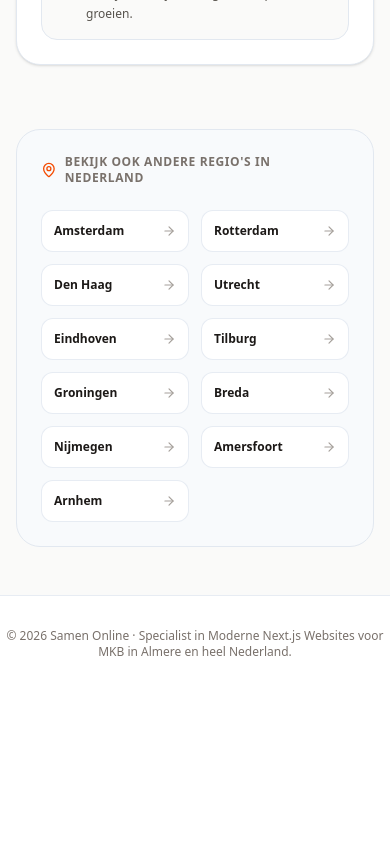
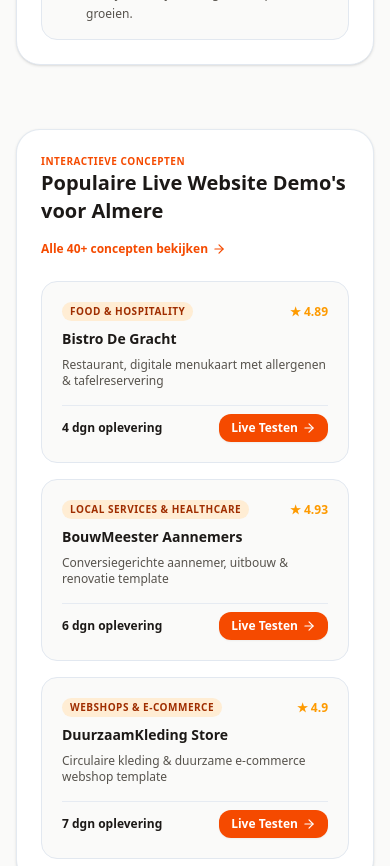
Before and after one commit to samenonline-web/samenonline-web.github.io, a Next.js app: page /locaties/almere in a window 390 px wide. Shown: the part 7980-8846 px from the top of the page. Before the commit the page ends 8672 px from the top, so only its background shows below. Built offline with nearby package versions, Linux system fonts and the light colour scheme.

Commit message:
feat(seo): feature direct live interactive demo cards on all 12 city pages with city personalization

```diff
--- a/app/locaties/[stad]/page.tsx
+++ b/app/locaties/[stad]/page.tsx
@@ -2,6 +2,7 @@ import { notFound } from 'next/navigation';
 import type { Metadata } from 'next';
 import Link from 'next/link';
 import { CITIES_DATA } from '../../../src/data/cities';
+import { INITIAL_TEMPLATES } from '../../../src/data/templates';
 import InteractiveDemoPlayground, { DemoTabKey } from '../../../src/components/InteractiveDemoPlayground';
 import {
   MapPin,
@@ -140,6 +141,24 @@ export default async function LocationCityPage({
   const combinedJsonLd = [jsonLd, faqJsonLd, breadcrumbJsonLd];
 
   const otherCities = CITIES_DATA.filter((c) => c.id !== city.id);
+
+  const preferredTemplateId =
+    city.id === 'amsterdam' ? 'grachten-web-agency'
+    : city.id === 'rotterdam' ? 'duurzaam-kleding-webshop'
+    : city.id === 'amersfoort' ? 'bouwmeester-aannemer'
+    : city.id === 'den-haag' ? 'studiopuur-salon'
+    : 'bistro-degracht';
+
+  const candidateTemplates = [
+    INITIAL_TEMPLATES.find((t) => t.id === preferredTemplateId),
+    INITIAL_TEMPLATES.find((t) => t.id === 'bouwmeester-aannemer'),
+    INITIAL_TEMPLATES.find((t) => t.id === 'duurzaam-kleding-webshop'),
+    INITIAL_TEMPLATES.find((t) => t.id === 'bistro-degracht'),
+  ];
+  // Deduplicate and pick top 3
+  const featuredTemplates = candidateTemplates
+    .filter((t, idx, arr): t is (typeof INITIAL_TEMPLATES)[number] => Boolean(t) && arr.findIndex((x) => x?.id === t?.id) === idx)
+    .slice(0, 3);
 
   const getCityInitialTab = (cityId: string): DemoTabKey => {
     switch (cityId) {
@@ -457,6 +476,66 @@ export default async function LocationCityPage({
           </div>
         </section>
 
+        {/* FEATURED LIVE DEMOS FOR CITY */}
+        <section className="bg-white dark:bg-slate-900 rounded-3xl p-6 sm:p-10 border border-slate-200/90 dark:border-slate-800 space-y-6 shadow-sm">
+          <div className="flex flex-col sm:flex-row items-start sm:items-center justify-between gap-4">
+            <div>
+              <span className="text-[10px] font-black uppercase tracking-wider text-orange-600 dark:text-orange-400 block">
+                Interactieve Concepten
+              </span>
+              <h2 className="text-xl sm:text-2xl font-black text-stone-900 dark:text-white">
+                Populaire Live Website Demo&apos;s voor {city.name}
+              </h2>
+            </div>
+            <Link
+              href="/"
+              className="text-xs font-bold text-orange-600 dark:text-orange-400 hover:underline flex items-center gap-1"
+            >
+              <span>Alle 40+ concepten bekijken</span>
+              <ArrowRight className="w-3.5 h-3.5" />
+            </Link>
+          </div>
+
+          <div className="grid grid-cols-1 sm:grid-cols-2 lg:grid-cols-3 gap-4">
+            {featuredTemplates.map((tmpl) => (
+              <div
+                key={tmpl.id}
+                className="group p-5 rounded-2xl bg-stone-50 dark:bg-slate-800/60 border border-slate-200 dark:border-slate-700/80 hover:border-orange-500/80 transition-all flex flex-col justify-between space-y-4"
+              >
+                <div className="space-y-2">
+                  <div className="flex items-center justify-between">
+                    <span className="text-[10px] font-black uppercase tracking-wider px-2 py-0.5 rounded-full bg-orange-100 dark:bg-orange-950 text-orange-800 dark:text-orange-300">
+                      {tmpl.category}
+                    </span>
+                    <span className="text-xs font-bold text-amber-500 flex items-center gap-1">
+                      ★ {tmpl.rating}
+                    </span>
+                  </div>
+                  <h3 className="font-black text-sm text-stone-900 dark:text-white group-hover:text-orange-600 transition-colors">
+                    {tmpl.name}
+                  </h3>
+                  <p className="text-xs text-stone-600 dark:text-slate-300 line-clamp-2">
+                    {tmpl.subtitleNl}
+                  </p>
+                </div>
+
+                <div className="pt-2 border-t border-slate-200/80 dark:border-slate-700/80 flex items-center justify-between">
+                  <span className="text-xs font-mono font-bold text-stone-900 dark:text-white">
+                    {tmpl.estimatedBuildDays} dgn oplevering
+                  </span>
+                  <Link
+                    href={`/demo/${tmpl.id}?city=${encodeURIComponent(city.name)}`}
+                    className="inline-flex items-center gap-1 px-3 py-1.5 rounded-xl bg-orange-600 hover:bg-orange-500 text-white text-xs font-bold transition-all shadow-xs"
+                  >
+                    <span>Live Testen</span>
+                    <ArrowRight className="w-3.5 h-3.5" />
+                  </Link>
+                </div>
+              </div>
+            ))}
+          </div>
+        </section>
+
         {/* INTERNAL LINKS: OTHER 11 CITIES */}
         <section className="bg-slate-50 dark:bg-slate-900/60 rounded-3xl p-6 sm:p-8 border border-slate-200 dark:border-slate-800 space-y-4">
           <div className="flex items-center gap-2 text-xs font-black uppercase tracking-wider text-stone-500">
```
Also changed, not shown: 1 other file (tests, documents, lock files or other folders).
